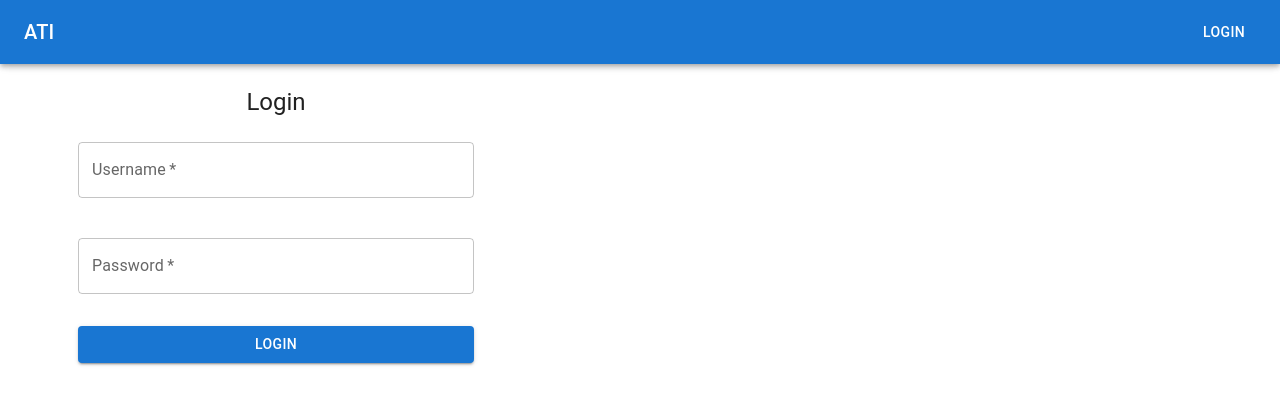
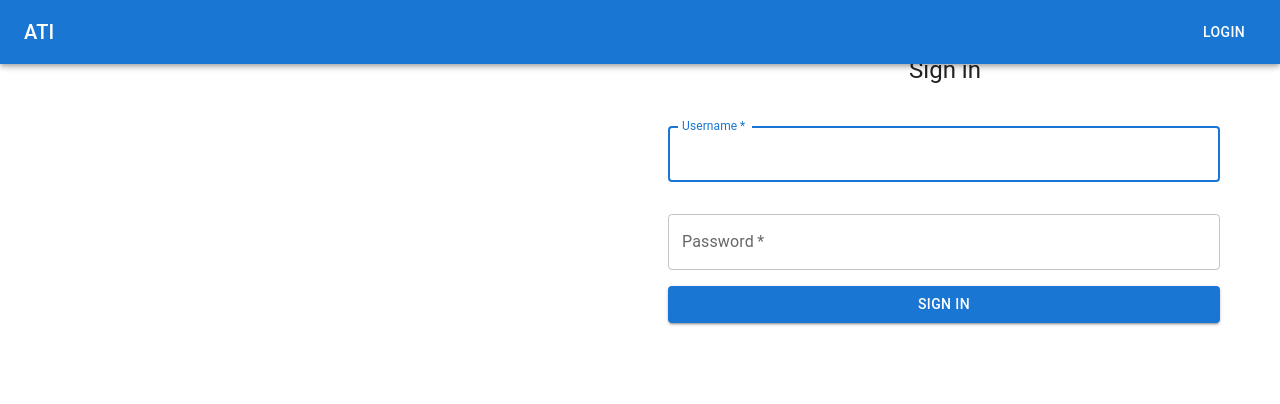
Before and after one commit to itaminul/procurement-reactjs-typescript, a React (Vite) app: page /admin in a window 1280 px wide. Shown: the top 404 px of the page. Built offline with nearby package versions, Linux system fonts and the light colour scheme.

Commit message:
login form modification

```diff
--- a/package.json
+++ b/package.json
@@ -14,7 +14,7 @@
     "@emotion/styled": "^11.11.0",
     "@material-ui/icons": "^4.11.3",
     "@mui/icons-material": "^5.15.4",
-    "@mui/material": "^5.15.4",
+    "@mui/material": "^5.15.5",
     "@mui/x-data-grid": "^6.18.7",
     "@reduxjs/toolkit": "^2.0.1",
     "react": "^18.2.0",
--- a/src/App.tsx
+++ b/src/App.tsx
@@ -16,7 +16,7 @@ function App() {
       <Layout>
         <Routes>
           <Route path="/" element={<Home />} />
-          <Route path="/login" element={<Login />} />
+          <Route path="/login" element={!isAuthenticated ? <Login />: ''} />
           <Route
             path="/admin"
             element={isAuthenticated ? <AdminPanel /> : <Login />}
--- a/src/components/layouts/Login.tsx
+++ b/src/components/layouts/Login.tsx
@@ -4,12 +4,13 @@ import { useNavigate } from 'react-router-dom';
 import {
   TextField,
   Typography,
-  Box,
   Container,
-  Grid,
   Button,
-} from '@mui/material';
-import '../../styles/Login.scss'
+  CssBaseline,
+  useTheme,
+  useMediaQuery,
+} from "@mui/material";
+import './LoginForm.scss'
 import { login } from "../../redux/features/authSlice";
 const Login = () => {
   const navigateTo = useNavigate();
@@ -43,59 +44,64 @@ const Login = () => {
     }
 
   };
+  const theme = useTheme();
+  const isSmallScreen = useMediaQuery(theme.breakpoints.down("sm"));
 
   return (
     <>
-        <Container maxWidth="xs">
-      <Box
-        sx={{
-          marginTop: 8,
-          display: 'flex',
-          flexDirection: 'column',
-          alignItems: 'center',
-        }}
+      <Container component="main">
+        <CssBaseline />
+        <div
+          className={`login-form-container ${
+            isSmallScreen ? "small-screen" : ""
+          }`}
         >
-        <Typography component="h1" variant="h5">
-          Login
+          <Typography
+            component="h1"
+            variant="h5"
+            style={{ marginLeft: "650px" }}
+          >
+            Sign in
           </Typography>
-        <Box component="form" sx={{ mt: 1, width: '100%' }} onSubmit={handleLogin}>
-          <Grid container spacing={2}>
-            <Grid item xs={12}>
+          <form className="login-form" noValidate onSubmit={handleLogin}>
             <TextField
+              variant="outlined"
               margin="normal"
               required
               fullWidth
               id="username"
               label="Username"
+              name="username"
+              autoComplete="username"
+              autoFocus
               value={username}
               onChange={(e) => setUsername(e.target.value)}
             />
-            </Grid>
-            <Grid item xs={12}>
             <TextField
+              variant="outlined"
               margin="normal"
               required
               fullWidth
-                id="password"
+              name="password"
               label="Password"
               type="password"
+              id="password"
+              autoComplete="current-password"
               value={password}
               onChange={(e) => setPassword(e.target.value)}
             />
-            </Grid>
-          </Grid>
             <Button
               type="submit"
               fullWidth
               variant="contained"
-            sx={{ mt: 3, mb: 2 }}
+              color="primary"
+              className="submit-button"
             >
-            Login
+              Sign In
             </Button>
-        </Box>
-      </Box>
+          </form>
+        </div>
       </Container>
-
     </>
   );
 };
--- /dev/null
+++ b/src/components/layouts/LoginForm.scss
@@ -0,0 +1,41 @@
+// src/styles/LoginForm.scss
+
+.login-form-container {
+  margin-top: 2rem;
+  margin-left: '250px';
+  display: flex;
+  flex-direction: column;
+  align-items: center;
+  text-align: center;
+  &.small-screen {
+  width: 100%;
+  padding: 0px;
+   border-radius: 8px;
+   box-shadow: 0px 0px 0px 0px #ccc;
+   margin-top: 14.5rem
+  }
+}
+
+.login-form {
+  width: 50%;
+  margin-top: 1.5rem;
+  margin-left: 40.5rem;
+  .MuiFormControl-root {
+    margin-bottom: 1rem;
+  }
+}
+
+.submit-button {
+  margin: 1.5rem 0 1rem;
+}
+
+
+// Media query for small screens
+@media only screen and (max-width: 600px) {
+  .login-form-container {
+    box-shadow: 50px 50px 50px 50px #ccc;
+    padding: 1rem;
+    margin-top: '350px';
+    border-radius: 4px;
+  }
+}
--- a/src/components/setup/item-setup/ItemTable.tsx
+++ b/src/components/setup/item-setup/ItemTable.tsx
@@ -29,7 +29,7 @@ const ItemTable: React.FC = () => {
         //  pageSize={5}
         checkboxSelection
         components={{ Toolbar: GridToolbar }}
-        filterModel={filterModel}
+        filterMode={filterModel}
        // onFilterModelChange={(model) => setFilterModel(model)}
      //   components={{ Toolbar: GridToolbar }}
       />
```
Also changed, not shown: 1 other file (tests, documents, lock files or other folders). Lines whose indentation alone changed are shown as unchanged.
